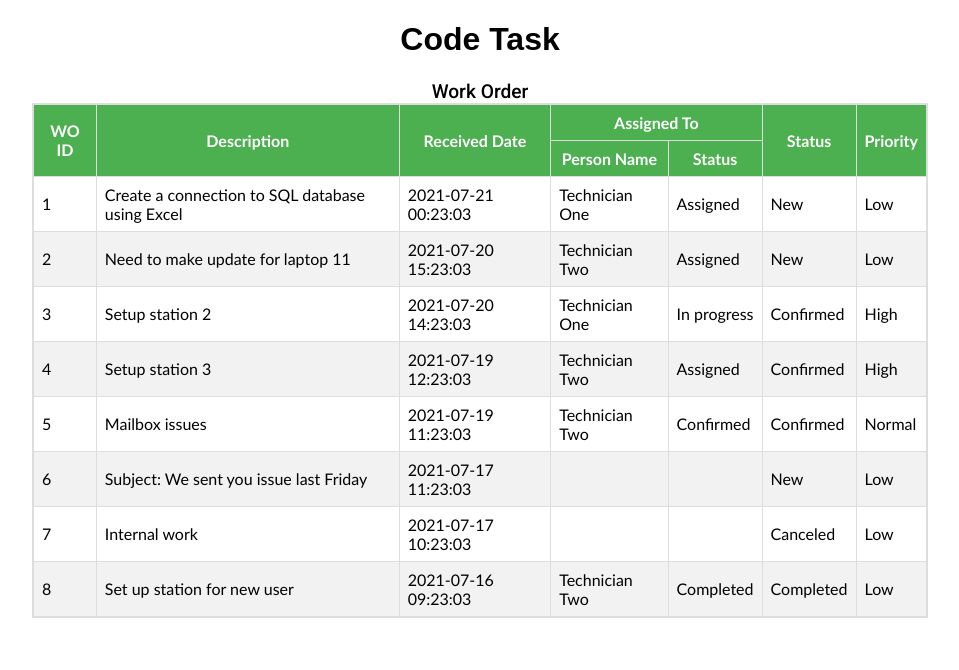
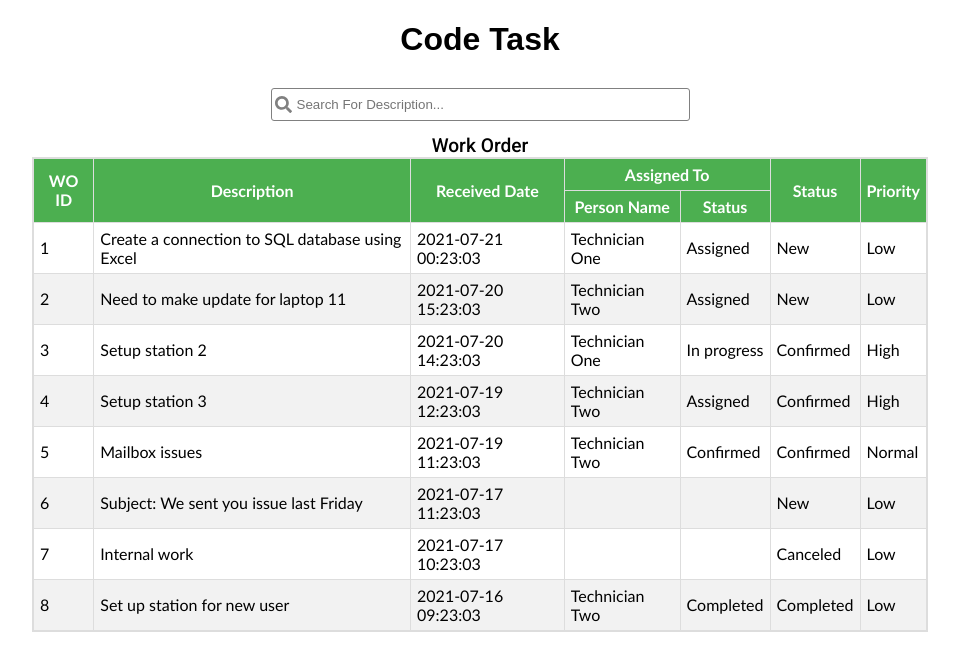
Before and after one commit to Vimalraveendra/CodeTask, a React (Create React App) app: page / in a window 1280 px wide. Shown: the top 670 px of the page, without its empty margins (160-1119 px from the left). Built offline with nearby package versions, Linux system fonts and the light colour scheme.

Commit message:
added React-icons package, written code for SearchInput component & also created custom hook useFetch hook & updated the App component

```diff
--- a/package.json
+++ b/package.json
@@ -12,6 +12,7 @@
     "@types/react-dom": "^17.0.11",
     "react": "^17.0.2",
     "react-dom": "^17.0.2",
+    "react-icons": "^4.3.1",
     "react-scripts": "4.0.3",
     "typescript": "^4.5.3",
     "web-vitals": "^1.0.1"
--- /dev/null
+++ b/src/components/SearchInput/SearchInput.css
@@ -0,0 +1,27 @@
+.input-container {
+  margin: 5px 10px;
+  padding: 8px;
+  display: flex;
+  justify-content: center;
+  align-items: center;
+}
+.input-icons {
+  position: relative;
+}
+input {
+  padding: 8px;
+  width: 30vw;
+  min-width: 140px;
+  border-radius: 3px;
+  border: 1px solid grey;
+  padding-left: 25px;
+  cursor: pointer;
+  text-transform: capitalize;
+}
+.icon {
+  position: absolute;
+  left: 4px;
+  top: 8px;
+  color: grey;
+  font-size: 17px;
+}
--- /dev/null
+++ b/src/components/SearchInput/SearchInput.jsx
@@ -0,0 +1,22 @@
+import "./SearchInput.css"
+import {FaSearch} from "react-icons/fa"
+
+
+const SearchInput=({handleSearch,search})=>{
+    return(
+        <div className="input-container">
+            <div className="input-icons">
+                    <input type="text"
+                    id="myInput"
+                    value={search}
+                    onChange={handleSearch}
+                    placeholder="Search for description..." />
+                    <FaSearch className="icon"/>
+            </div>
+
+        </div>
+    )
+}
+
+
+export default SearchInput;
--- a/src/components/TableCollection/TableCollections.css
+++ b/src/components/TableCollection/TableCollections.css
@@ -19,7 +19,7 @@ caption {
 #table td,
 #table th {
   border: 1px solid #ddd;
-  padding: 8px;
+  padding: 6px;
 }
 
 #table td {
--- a/src/containers/App.js
+++ b/src/containers/App.js
@@ -1,29 +1,44 @@
-import {useState, useEffect} from 'react'
+import {useState} from 'react'
 import './App.css';
-
-import { requestData } from '../api/api';
+// import { requestData } from '../api/api';
 import TableCollection from '../components/TableCollection/TableCollection';
-
-
+import SearchInput from '../components/SearchInput/SearchInput';
+import useFetch from '../customHook/useFetch/useFetch';
 
 
 const App=()=> {
-  const [data,setData]=useState([])
+  // const [data,setData]=useState([])
+  const [search, setSearch]= useState("")
 
-  useEffect(()=>{
-    const getData=async ()=>{
-    const response = await requestData();
-    setData(response.response.data)
-    }
-    getData();
-  },[])
+
+  const handleSearch=(e)=>{
+    console.log(e.currentTarget.value)
+    setSearch(e.currentTarget.value)
+  }
+  const [data]=useFetch();
+
+  // useEffect(()=>{
+  //   const getData=async ()=>{
+  //   const response = await requestData();
+  //   setData(response.response.data)
+  //   }
+  //   getData();
+  // },[])
+
+  const filteredData=data.filter(({description})=>{
+    return (description.toLowerCase().indexOf(search.toLowerCase())>-1)
+  })
 
 console.log('data',data)
 
   return (
     <div className="App">
        <h1>Code Task</h1>
-      <TableCollection data={data} />
+       <SearchInput
+       search={search}
+       handleSearch={handleSearch}
+       />
+      <TableCollection data={filteredData} />
 
     </div>
   );
--- /dev/null
+++ b/src/customHook/useFetch/useFetch.js
@@ -0,0 +1,19 @@
+import {useState,useEffect} from 'react'
+import { requestData } from '../../api/api'
+
+
+const useFetch=()=>{
+const [data,setData]=useState([])
+
+  useEffect(()=>{
+    const getData=async ()=>{
+    const response = await requestData();
+    // console.log("res",response.response.data)
+    setData(response.response.data)
+    }
+    getData();
+  },[])
+ return [data]
+}
+
+export default useFetch;
--- a/src/index.css
+++ b/src/index.css
@@ -13,3 +13,6 @@ code {
   font-family: source-code-pro, Menlo, Monaco, Consolas, "Courier New",
     monospace;
 }
+*:focus {
+  outline: none;
+}
```
Also changed, not shown: 1 other file (tests, documents, lock files or other folders).
